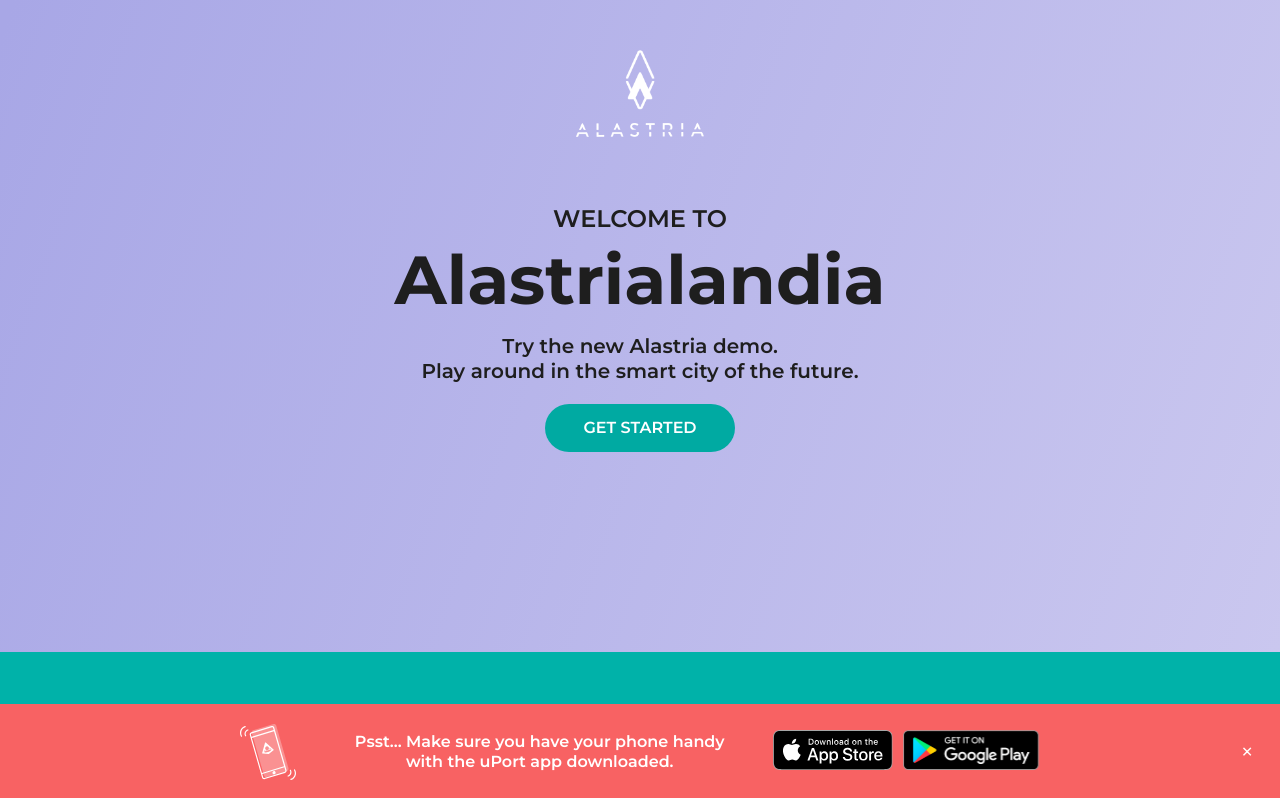
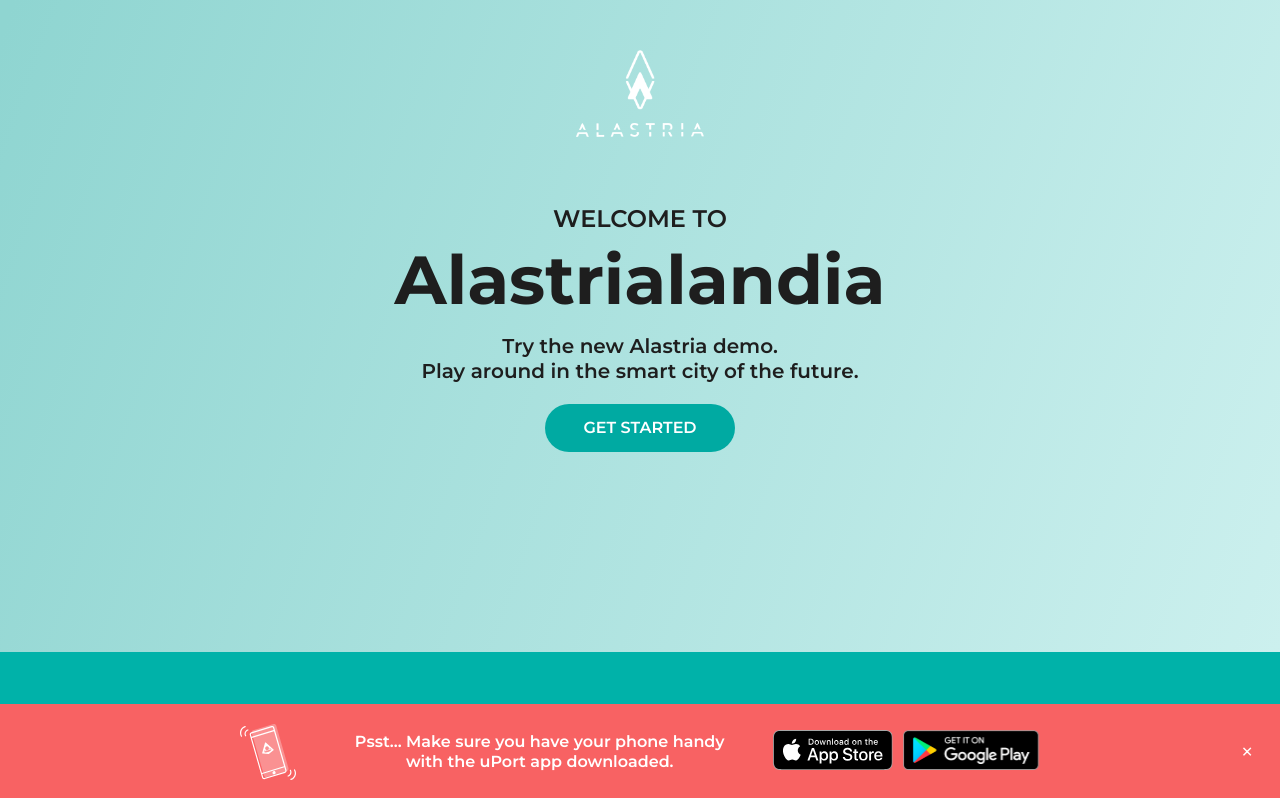
Before and after one commit to uport-project/uportlandia, a React (Create React App) app: page / in a window 1280 px wide. Shown: the top 798 px of the page. Built offline with nearby package versions, Linux system fonts and the light colour scheme.

Commit message:
Header bg changed

```diff
--- a/src/components/shared/theme.js
+++ b/src/components/shared/theme.js
@@ -3,7 +3,7 @@
 };
 
 export const header = {
-  bg: "linear-gradient(109.54deg, #A8A7E6 0.86%, #CAC7EF 100%)",
+  bg: "linear-gradient(109.54deg, #8FD5D1 0.86%, #CCF0EE 100%)",
   textColor: "#1E1E1E",
   separatorColor: "#dbdbdb"
 };
```
